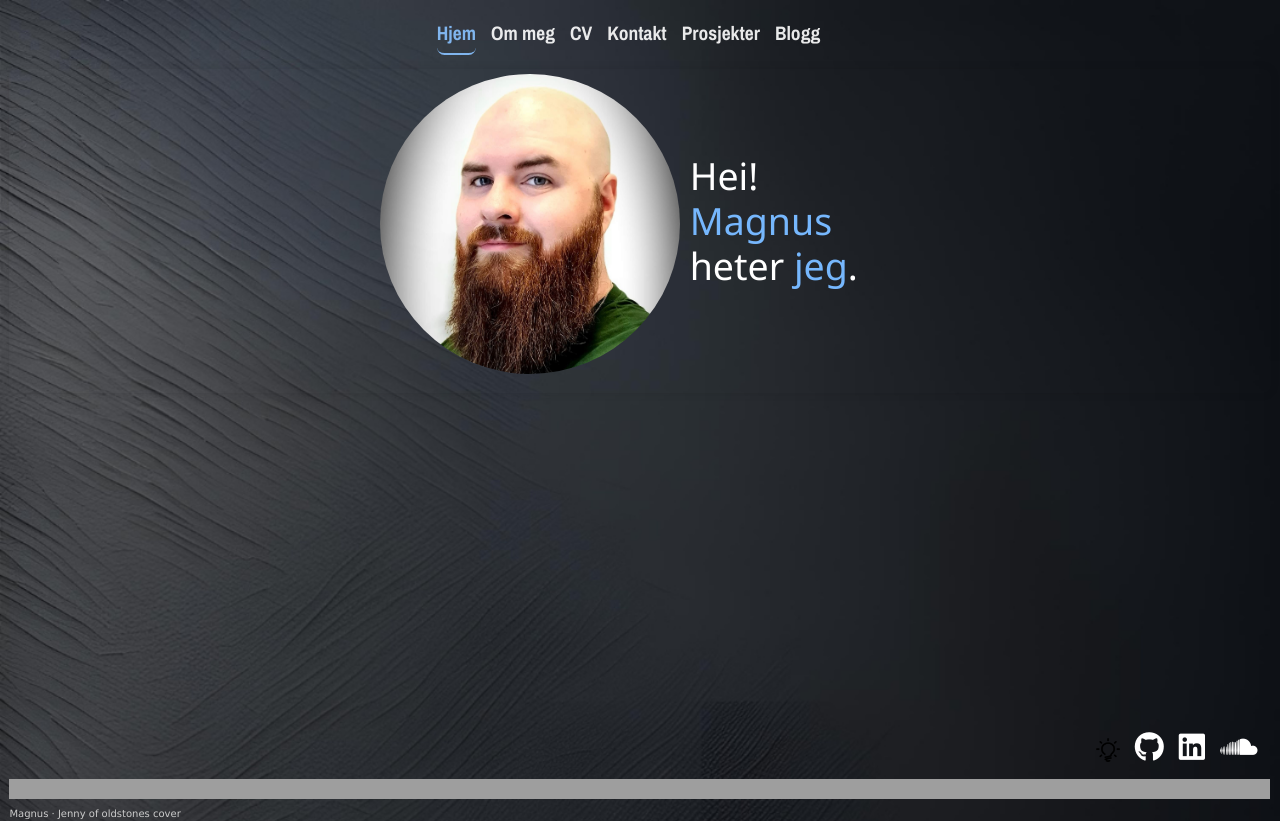
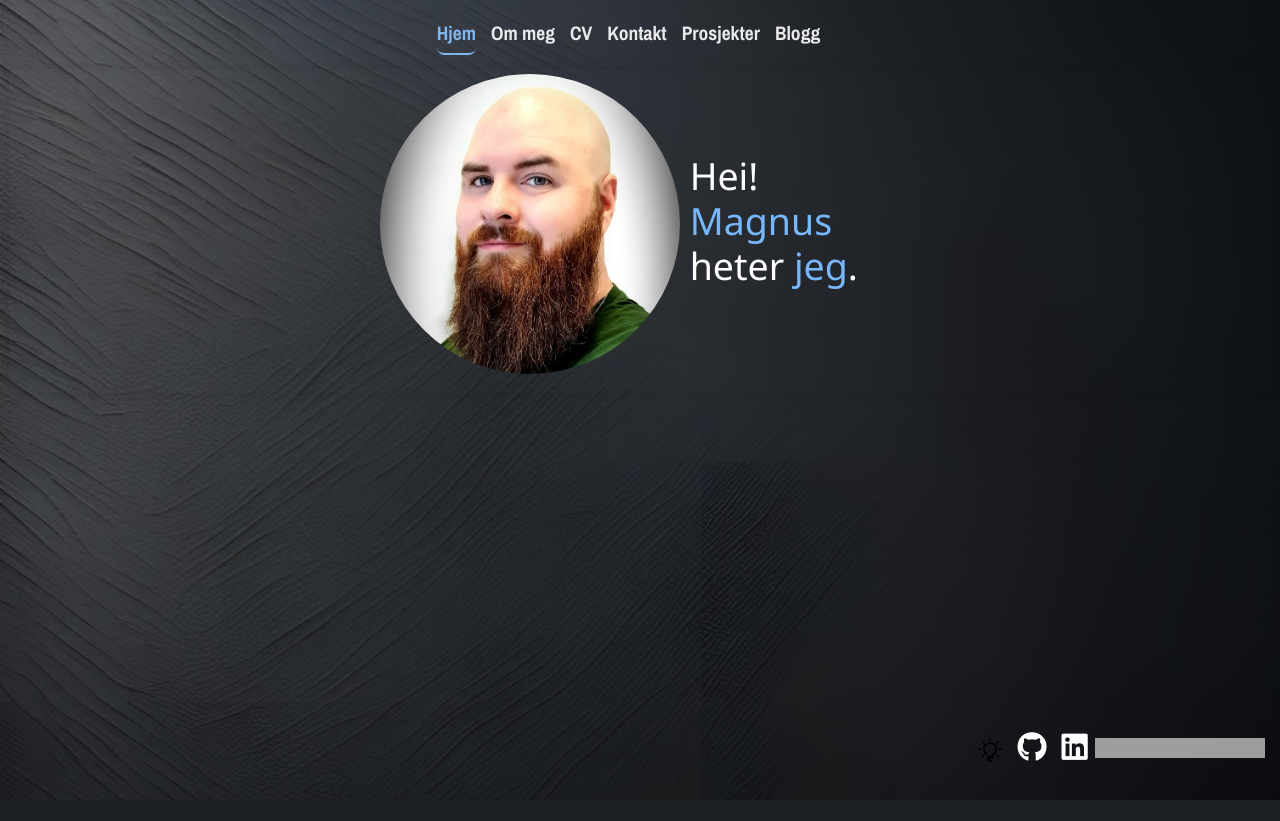
Before and after one commit to OpusMag/magnuslyngra.no, a PHP site: page / in a window 1280 px wide. After the commit the page ends 800 px from the top, so only its background shows below. Run offline with PHP 8.4, Linux system fonts and the light colour scheme; some libraries are stand-ins or nearby versions; grey boxes are pictures that could not be loaded.

Commit message:
Embedded soundcloud player in index.html so users can listen to a song while perusing the site

```diff
--- a/www/cover.css
+++ b/www/cover.css
@@ -118,6 +118,7 @@ hr {
   bottom: 0;
   right: 0;
   justify-content: flex-end;
+  align-items: center;
   display: flex;
   font-size: 2rem;
   padding: 1rem;
--- a/www/index.html
+++ b/www/index.html
@@ -196,15 +196,9 @@
             <i class="fab fa-linkedin"></i>
             <span class="sr-only">LinkedIn</span>
           </a>
-          <a href="https://soundcloud.com/opusmag" class="footer-button">
-            <i class="fa-brands fa-soundcloud"></i>
-            <span class="sr-only">SoundCloud</span>
-          </a>
-        </div>
-        <iframe width="100%" height="20" scrolling="no" frameborder="no" allow="autoplay" src="https://w.soundcloud.com/player/?url=https%3A//api.soundcloud.com/tracks/2025720012&color=%23ff5500&inverse=true&auto_play=false&show_user=true"></iframe>
-        <div style="font-size: 10px; color: #cccccc; line-break: anywhere; word-break: normal; overflow: hidden; white-space: nowrap; text-overflow: ellipsis; font-family: Interstate, Lucida Grande, Lucida Sans Unicode, Lucida Sans, Garuda, Verdana, Tahoma, sans-serif; font-weight: 100;">
-          <a href="https://soundcloud.com/opusmag" title="Magnus" target="_blank" style="color: #cccccc; text-decoration: none;">Magnus</a> ·
-          <a href="https://soundcloud.com/opusmag/jenny-of-oldstones-cover" title="Jenny of oldstones cover" target="_blank" style="color: #cccccc; text-decoration: none;">Jenny of oldstones cover</a>
+            <iframe width="40%" height="20" scrolling="no" frameborder="no" allow="autoplay" src="https://w.soundcloud.com/player/?url=https%3A//api.soundcloud.com/tracks/2025720012&color=%23ff5500&inverse=true&auto_play=false&show_user=true"></iframe>
+            <div style="font-size: 10px; color: #717171; line-break: anywhere; word-break: normal; overflow: hidden; white-space: nowrap; text-overflow: ellipsis; font-family: Interstate, Lucida Grande, Lucida Sans Unicode, Lucida Sans, Garuda, Verdana, Tahoma, sans-serif; font-weight: 100;">
+          </div>
         </div>
       </footer>
       <div id="mysteryModal" class="hint-modal">
```
